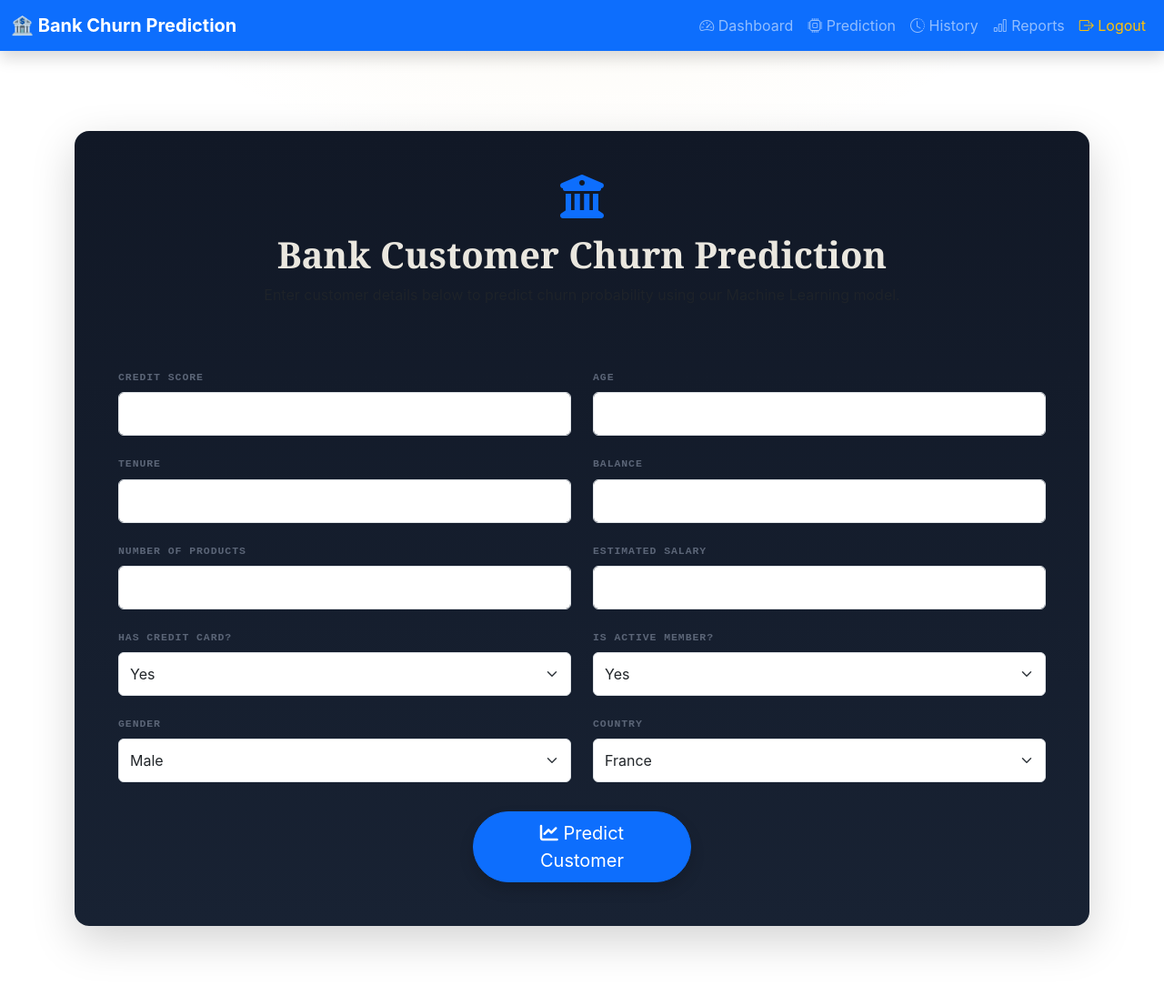
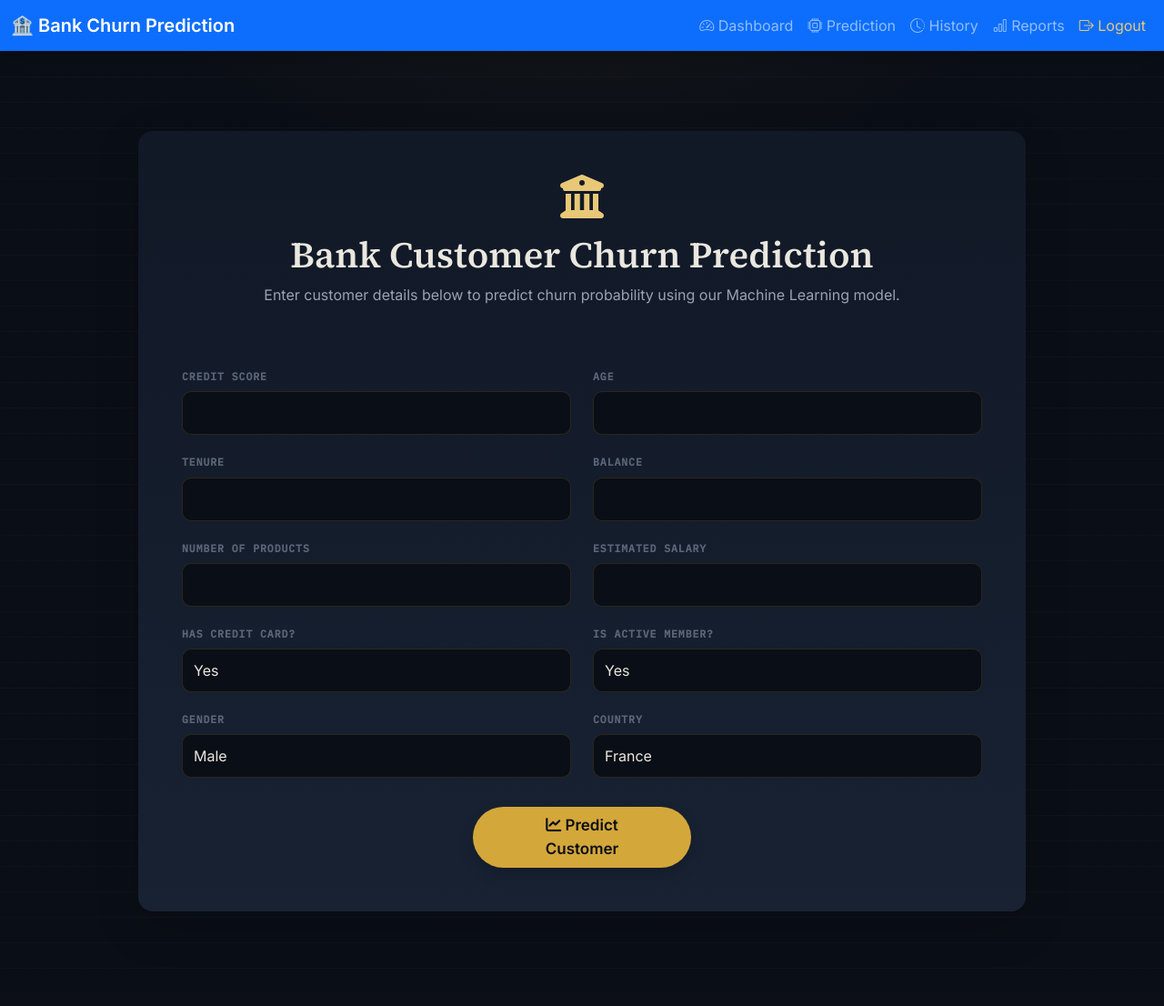
Before and after one commit to Hiruni28/bank-customer-churn-prediction, a Flask app: page /prediction in a window 1280 px wide. Shown: the whole page at 91% size. After the commit the page ends 1002 px from the top, so only its background shows below. Run offline with Flask 3, Linux system fonts and the light colour scheme; the visitor is signed in with stand-in values (Sample User, id 1); parts of the project's set-up code (start-up, migrations or seed data) failed here and were passed over; some libraries are stand-ins or nearby versions.

Commit message:
Updated index.html file

```diff
--- a/templates/index.html
+++ b/templates/index.html
@@ -7,7 +7,8 @@
 
     <title>Bank Customer Churn Prediction</title>
 
-    <link rel="stylesheet" href="{{ url_for('static', filename='style.css') }}">
+    <link rel="preconnect" href="https://fonts.googleapis.com">
+    <link href="https://fonts.googleapis.com/css2?family=Source+Serif+4:opsz,wght@8..60,500;8..60,600&family=Inter:wght@400;500;600&family=IBM+Plex+Mono:wght@400;500&display=swap" rel="stylesheet">
 
     <link href="https://cdn.jsdelivr.net/npm/bootstrap@5.3.3/dist/css/bootstrap.min.css" rel="stylesheet">
 
@@ -16,6 +17,9 @@
     <link rel="stylesheet" href="https://cdn.jsdelivr.net/npm/bootstrap-icons@1.11.3/font/bootstrap-icons.min.css">
 
     <link rel="stylesheet" href="https://cdnjs.cloudflare.com/ajax/libs/animate.css/4.1.1/animate.min.css">
+
+    <!-- style.css must load LAST so it wins over Bootstrap's own color/background rules -->
+    <link rel="stylesheet" href="{{ url_for('static', filename='style.css') }}">
 </head>
 
 <body>
@@ -26,7 +30,7 @@
     <div class="card shadow-lg border-0 rounded-4 p-5">
         <div class="text-center mb-5">
 
-        <i class="fa-solid fa-building-columns fa-3x text-primary mb-3"></i>
+        <i class="fa-solid fa-building-columns fa-3x hero-icon mb-3"></i>
 
         <h1 class="fw-bold">
             Bank Customer Churn Prediction
@@ -98,7 +102,6 @@
                     </select>
 
                 </div>
-
                 <div class="col-md-6 mb-3">
 
                     <label class="fw-semibold mb-2"> Gender </label>
@@ -177,7 +180,7 @@
     <h1 class="display-2 fw-bold mt-4 text-primary">
     {{ probability }}%
     </h1>
-    <div class="progress mt-4" style="height:30px;">
+    <div class="progress mt-4">
 
         <div class="progress-bar progress-bar-striped progress-bar-animated
 
@@ -197,7 +200,6 @@
 
         </div>
     </div>
-
     <div class="mt-4 p-3 rounded bg-light">
 
     <h4>
```
